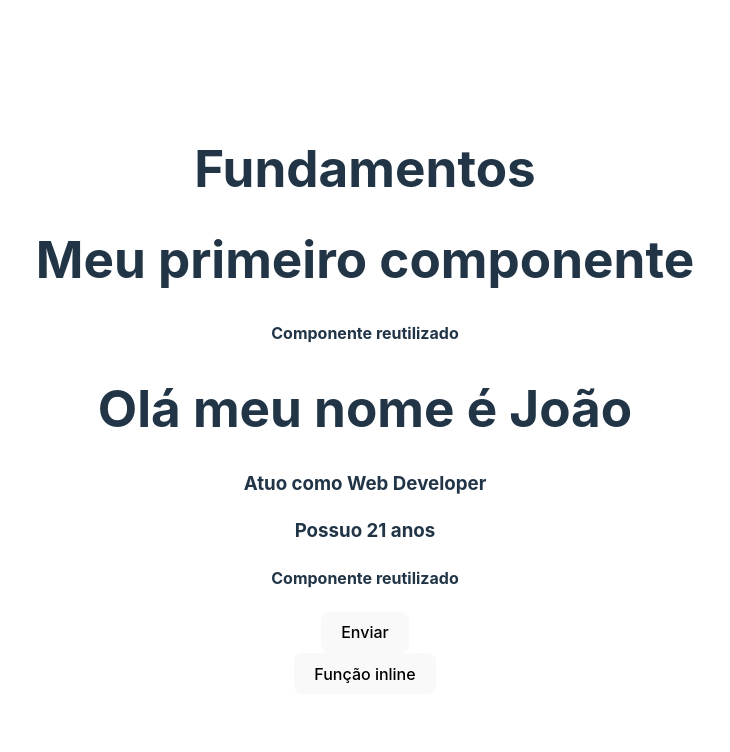
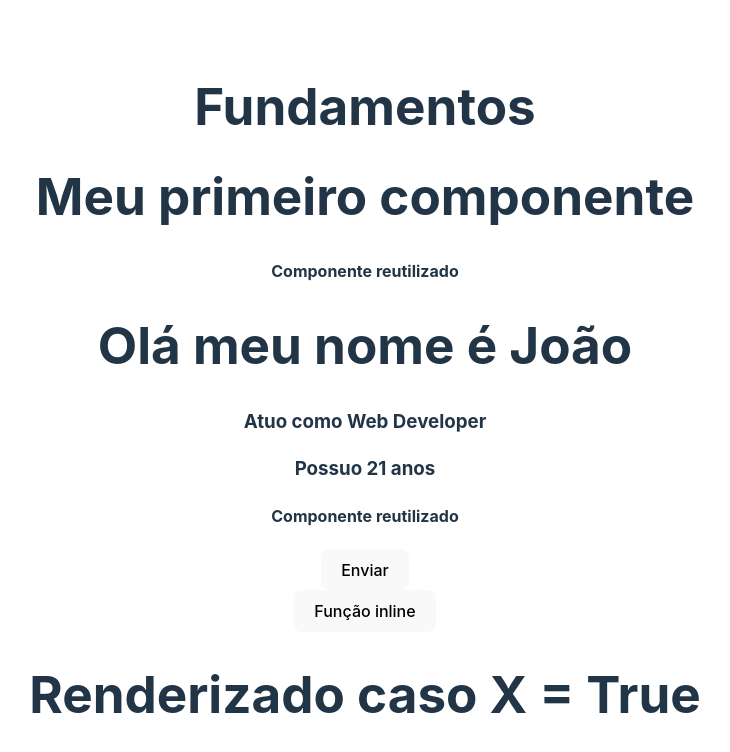
Before and after one commit to Altovisk09/Estudo-React, a React (Vite) app in the folder fundamentos/: page / in a window 1280 px wide. Shown: the top 752 px of the page, without its empty margins (275-1005 px from the left). Built offline with nearby package versions, Linux system fonts and the light colour scheme.

Commit message:
Exemplificação Simples de função de renderização dinâmica

```diff
--- a/fundamentos/src/components/Events.jsx
+++ b/fundamentos/src/components/Events.jsx
@@ -1,6 +1,14 @@
 const Events = ()=>{
     const handleEvent=(e)=>{
         console.log('Evento Acionado', e)
+    }
+
+    const renderSomenthing = (x)=>{
+        if(x){
+            return <h1>Renderizado caso X = True</h1>
+        }else{
+            return <h1>Renderizado caso X = False</h1>
+        }
     }
     return (
         <div>
@@ -10,6 +18,9 @@ const Events = ()=>{
             <div>
                 <button onClick={()=>console.log('Não recomendado, mas se for simples da para usar')}>Função inline</button>
             </div>
+            <div>
+                {renderSomenthing(true)}
+            </div>
         </div>
     )
 }
```
